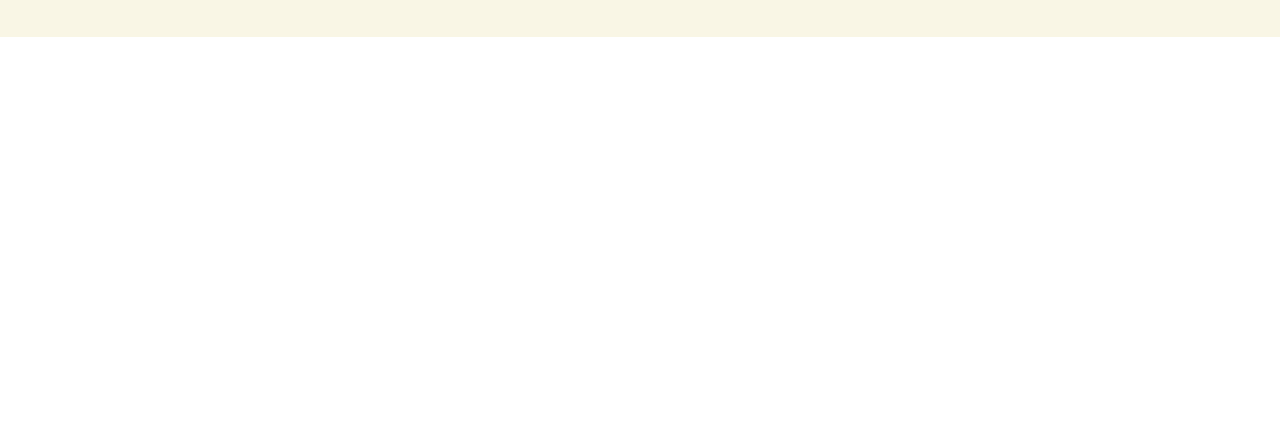
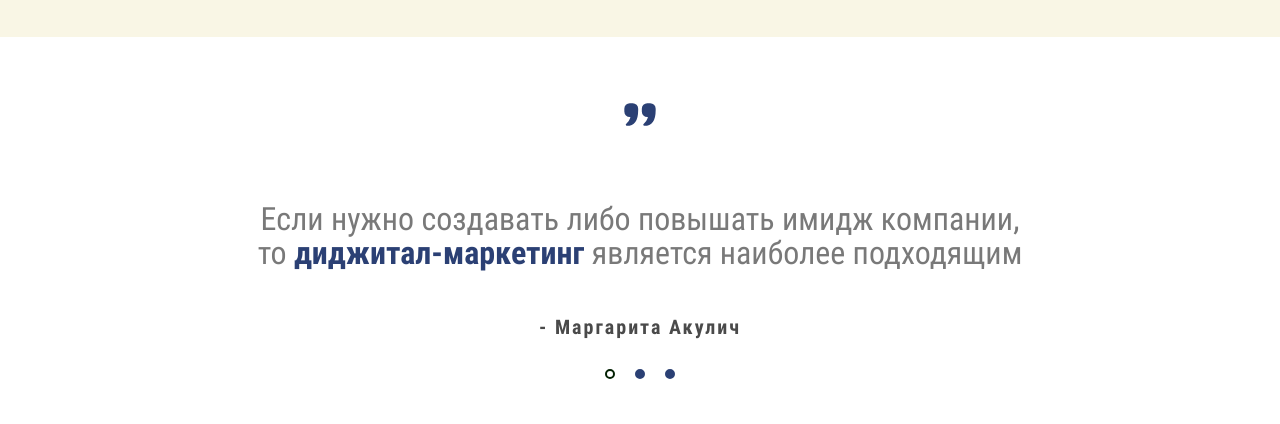
Before and after one commit to TSYSTANOV/think_global, a plain HTML site: page index.html in a window 1280 px wide. Shown: the part 4480-4904 px from the top of the page. Before the commit the page ends 4517 px from the top, so only its background shows below. Drawn offline with Linux system fonts and the light colour scheme.

Commit message:
добавил цитаты и адаптив

```diff
--- /dev/null
+++ b/comment.scss
@@ -0,0 +1,83 @@
+@import "var";
+.comment
+{
+    padding:165px 0 85px 0;
+    position: relative;
+    &__quote
+    {width:35px;
+    height:35px;
+position: absolute;
+top:60px;
+left:50%;
+transform: translateX(-50%);
+}
+}
+
+.comment__inner
+{display: flex;
+align-items: center;
+justify-content: center;
+flex-direction: column;
+cursor: pointer;}
+.comment__text
+{
+color: $text-color;
+text-align: center;
+font-family: Roboto Condensed;
+font-size: 24px;
+font-style: normal;
+font-weight: 400;
+line-height: 26px; /* 108.333% */
+margin-bottom: 20px;
+}
+.comment__text-accent
+{font-weight:700;
+    color: $accent;
+}
+.comment__autor
+{
+color: $title-color;
+text-align: center;
+font-family: Roboto Condensed;
+font-size: 20px;
+font-style: normal;
+font-weight: 700;
+line-height: normal;
+letter-spacing: 2px;
+}
+.comment__wrap .slick-dots
+{
+    bottom:-40px;
+}
+@media screen and (min-width:640px)
+{
+    .comment__text
+    {
+font-size: 32px;
+margin-bottom: 40px;
+line-height: 34px;
+    }
+    .comment__autor
+    {
+font-size: 20px;
+    }
+}
+@media screen and (min-width:768px)
+{
+    .comment__text
+{max-width: 680px;
+margin: 0 auto;
+margin-bottom: 35px;}
+}
+@media screen and (min-width:1024px)
+{
+    .comment__text
+{max-width: 775px;
+margin-bottom: 45px;}
+}
+@media screen and (min-width:1350px)
+{
+    .comment__text
+{max-width: 870px;
+margin-bottom: 30px;}
+}
--- a/index.html
+++ b/index.html
@@ -349,6 +349,28 @@
         </div>
       </div>
     </section>
+    <section class="comment">
+      <div class="container">
+        <img src="images/quote.svg" alt="#!" class="comment__quote">
+        <div class="comment__wrap">
+          <div class="comment__inner">
+            <p class="comment__text">Если нужно создавать либо повышать имидж компании,
+              то <span class="comment__text-accent">диджитал-маркетинг</span> является наиболее подходящим</p>
+              <p class="comment__autor">- Маргарита Акулич</p>
+          </div>
+          <div class="comment__inner">
+            <p class="comment__text">Если нужно создавать либо повышать имидж компании,
+              то <span class="comment__text-accent">диджитал-маркетинг</span> является наиболее подходящим</p>
+              <p class="comment__autor">- Маргарита Акулич</p>
+          </div>
+          <div class="comment__inner">
+            <p class="comment__text">Если нужно создавать либо повышать имидж компании,
+              то <span class="comment__text-accent">диджитал-маркетинг</span> является наиболее подходящим</p>
+              <p class="comment__autor">- Маргарита Акулич</p>
+          </div>
+        </div>
+      </div>
+    </section>
     <script
       type="text/javascript"
       src="js/code.jquery.com_jquery-3.7.1.min.js"
--- a/index.scss
+++ b/index.scss
@@ -4,5 +4,6 @@
 @import "menu.css";
 @import "services.css";
 @import "projects.css";
-@import "team.css";
-@import "news.css"
+@import "test.css";
+@import "news.css";
+@import "comment.css"
--- a/js/main.js
+++ b/js/main.js
@@ -23,3 +23,15 @@ $(function()
         ]
       });
 })
+//Comment
+$(function()
+{
+    $('.comment__wrap').slick({
+        dots: true,
+        slidesToShow: 1,
+        slidesToScroll: 1,
+        prevArrow:'<button type="button" class="slick-prev"><img src="images/prev.png"></button>',
+        nextArrow:'<button type="button" class="slick-next"><img src="images/forw.png"></button>',
+        arrows:false,
+      });
+})
```
Also changed, not shown: comment.css (added), images/quote.svg (added), index.css, 2 other files.
